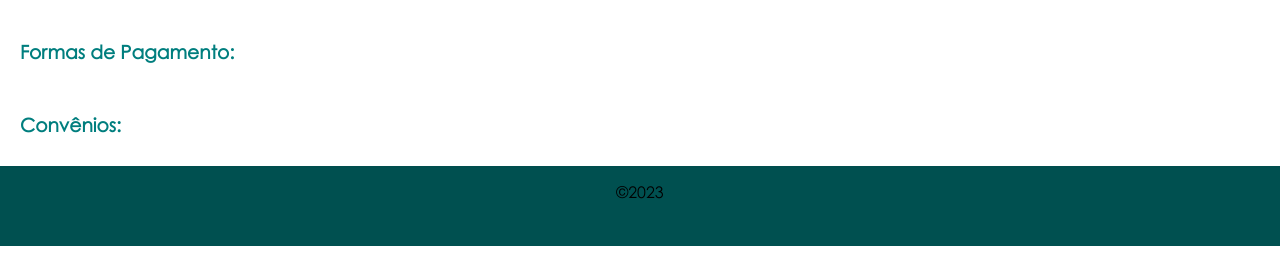
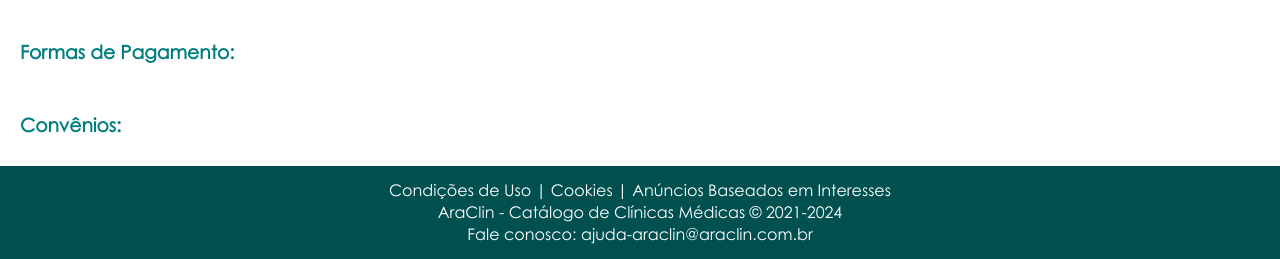
Before and after one commit to vertplay/integrador, a CodeIgniter 4 app: the page made by app/Views/clinica.php in a window 1280 px wide. Shown: the part 807-1066 px from the top of the page. Run offline with PHP 8.4 and a stand-in for CodeIgniter, Linux system fonts and the light colour scheme; the template is opened without the code that fills it, so the values that code supplies are empty; some libraries are stand-ins or nearby versions; some web fonts are replaced.

Commit message:
mudanças no front

```diff
--- a/app/Views/layout.php
+++ b/app/Views/layout.php
@@ -82,7 +82,9 @@
         </div>
 		<!--FOOTER-->
 		<footer>
-			&copy;2023
+			<p>Condições de Uso | Cookies | Anúncios Baseados em Interesses</p>
+			<p>AraClin - Catálogo de Clínicas Médicas &copy 2021-2024</p>
+			<p>Fale conosco: ajuda-araclin@araclin.com.br</p>
 		</footer>
 
 	</body>
--- a/public/css/structure.css
+++ b/public/css/structure.css
@@ -111,10 +111,10 @@
 	background-position-y:85%;
 	background-size:50px;
 }
-	#menu-bar > #home-link:hover{
+	/*#menu-bar > #home-link:hover{
 		color:#000000;
 		text-decoration:underline 2px;
-	}
+	}*/
 #btn-group{/* MENU -> link de login/registro*/
 	width:160px;
 	height:100%;
@@ -135,11 +135,11 @@
 	background-position-y:12%;
 	background-size:60px;*/
 }
-	#btn-group > a:hover{
+	/*#btn-group > a:hover{
 		transition:0.5s;
 		color:#000000;
 		text-decoration:underline 2px;
-	}
+	}*/
 #btn-group > #menu-btn-user > span{
 	font-size:45px;
 	position:absolute;
@@ -183,8 +183,8 @@
 	border-style:solid;
 	padding:15px 0px 0px 36px;
 	font-size:20px;
-	color:#005d5d;
-	border-color: #005d5d;
+	color:#000000;
+	border-color: #000000;
 	background-color:var(--background-color);
 	background-image:url('../img/search-black.png');
 	background-size:36px 36px;
@@ -193,7 +193,7 @@
 
 }
 ::placeholder{
-	color:#005d5d;
+	color:#232424;
 }
 
 /*---------------------BLOCO CENTRAL------------------------*/
@@ -602,14 +602,18 @@
 footer{/*RODAPÉ*/
 	clear:both;
 	width:100%;
-	height:80px;
+	min-height:80px;
+	padding:10px 0px 15px 0px;
 	text-align:center;
-	line-height:300%;
+	/*line-height:300%;*/
 	border-top-width:2px;
 	background-color:var(--menu-color);
-	color:#000000;
+	color:var(--menu-font-color);
 	border-top-style:solid;
 	border-top-color:#004e4e;
+}
+footer > p{
+	margin-top:2px;
 }
 ::-webkit-scrollbar-track {
     background-color:#999999;
```
